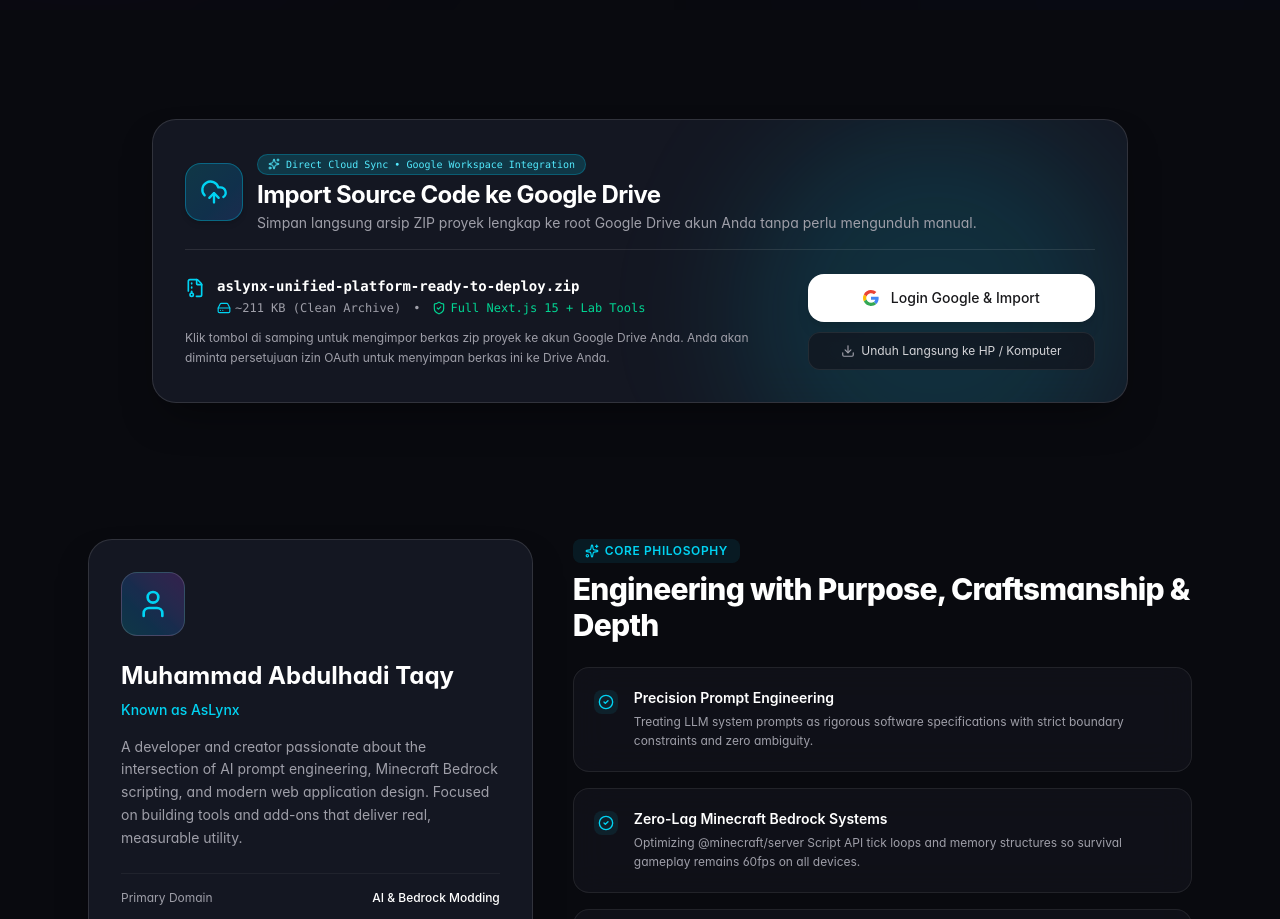
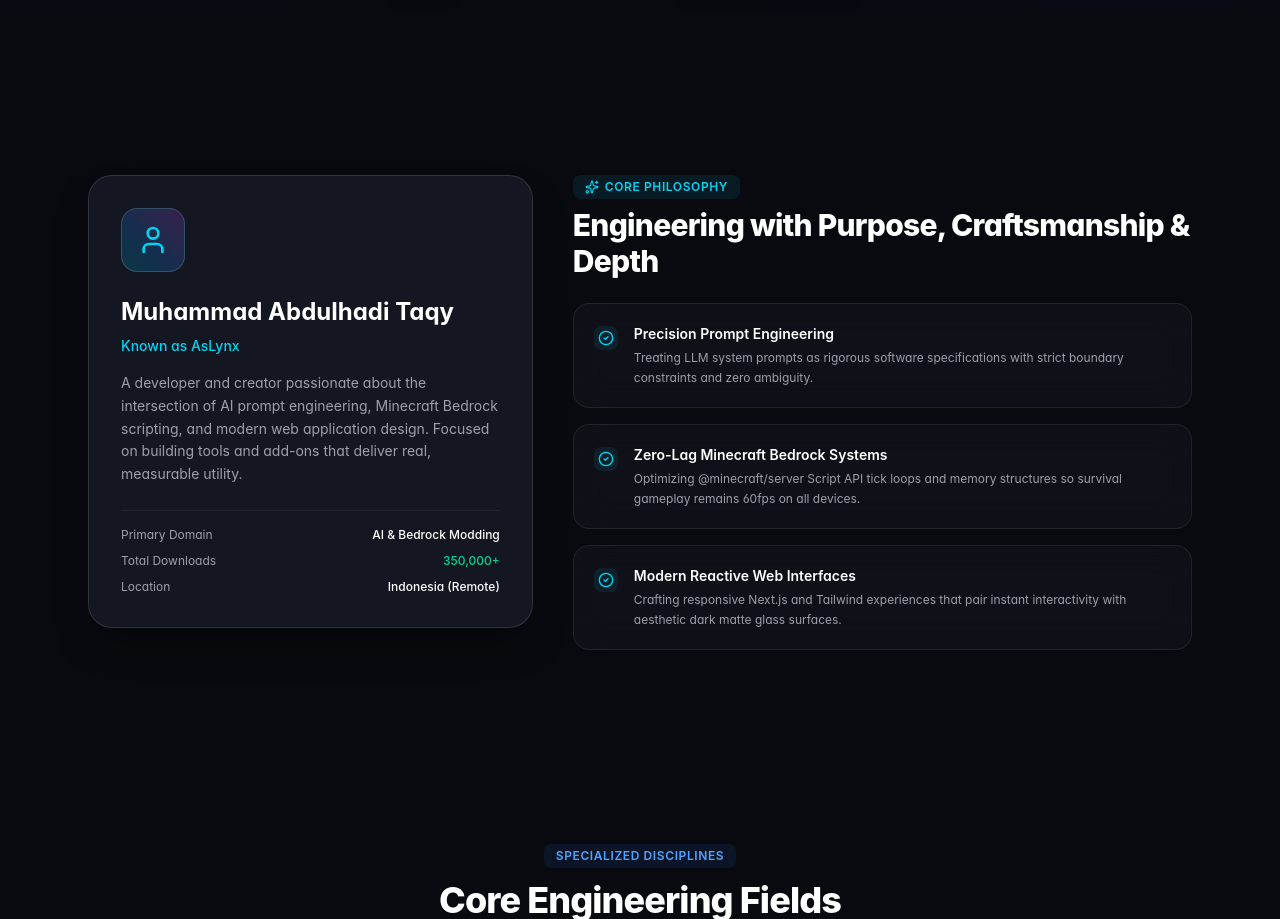
Before and after one commit to TaqyMlk/aslynx-project, a Next.js app: page / in a window 1280 px wide. Shown: the part 790-1709 px from the top of the page. Built offline with nearby package versions, Linux system fonts and the light colour scheme; no server answers.

Commit message:
Remove Google Drive section from home page

```diff
--- a/app/page.tsx
+++ b/app/page.tsx
@@ -1,6 +1,5 @@
 import React from 'react';
 import Hero from '@/src/components/home/Hero';
-import GoogleDriveExportSection from '@/src/components/home/GoogleDriveExportSection';
 import AboutSection from '@/src/components/home/AboutSection';
 import FieldsSection from '@/src/components/home/FieldsSection';
 import SkillsSection from '@/src/components/home/SkillsSection';
@@ -17,7 +16,6 @@
   return (
     <div className="w-full flex flex-col gap-4 sm:gap-8">
       <Hero totalDownloads={stats.totalDownloads} />
-      <GoogleDriveExportSection />
       <AboutSection />
       <FieldsSection />
       <SkillsSection />
```
